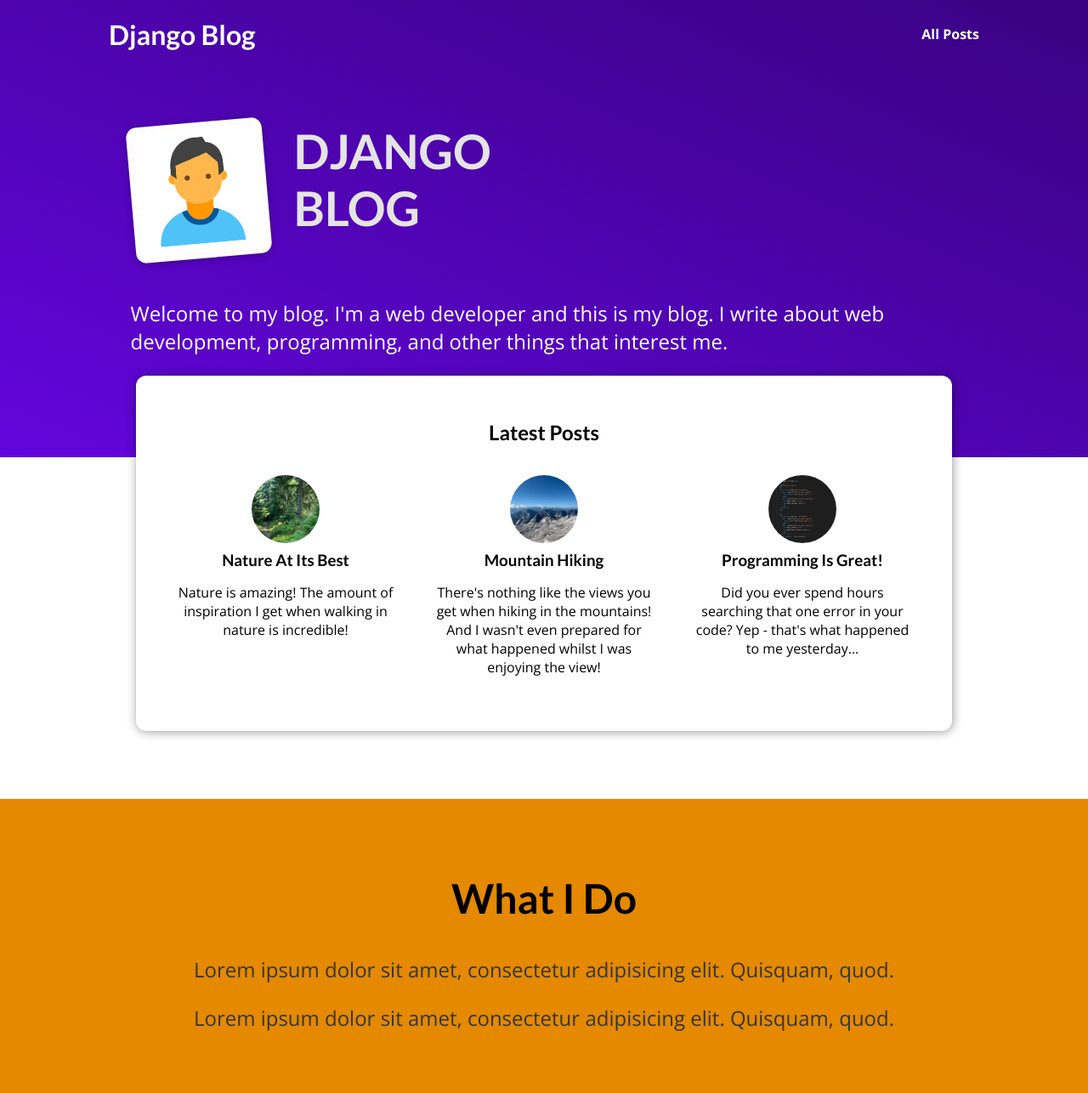
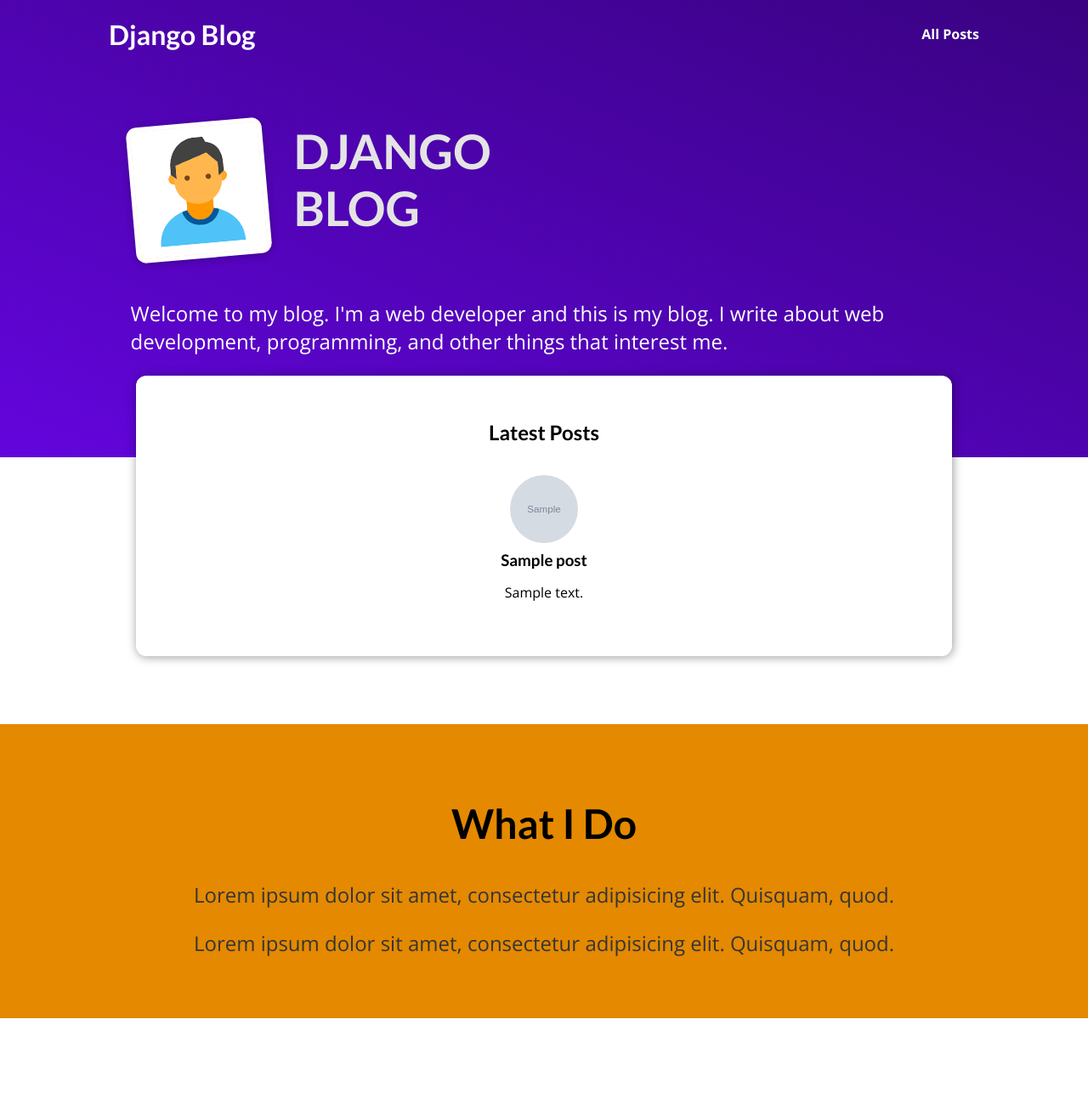
Before and after one commit to AvishkaUmesh/django_blog, a Django app: page / in a window 1280 px wide. Shown: the whole page at 85% size. After the commit the page ends 1198 px from the top, so only its background shows below. Run offline with Django 4.2, Linux system fonts and the light colour scheme; tables that the repository leaves empty hold one stand-in row (values such as "Sample post"); grey boxes marked "Sample" are stand-in pictures.

Commit message:
updated view for models

```diff
--- a/blog/templates/blog/includes/post.html
+++ b/blog/templates/blog/includes/post.html
@@ -2,7 +2,7 @@
 <li>
 	<article class="post">
 		<a href="{% url 'blog-post-details' slug=post.slug %}">
-			<img src="{% static 'blog/images/'|add:post.image %}" alt="{{ post.title }}">
+			<img src="{% static 'blog/images/'|add:post.image_name %}" alt="{{ post.title }}">
 			<div class="post__content">
 				<h3>
 					{{ post.title }}
--- a/blog/views.py
+++ b/blog/views.py
@@ -1,83 +1,12 @@
-from datetime import date
-from django.shortcuts import render
-
-posts_data = [
-    {
-        "slug": "hike-in-the-mountains",
-        "image": "mountains.jpg",
-        "author": "Avishka",
-        "date": date(2021, 7, 21),
-        "title": "Mountain Hiking",
-        "excerpt": "There's nothing like the views you get when hiking in the mountains! And I wasn't even prepared for what happened whilst I was enjoying the view!",
-        "content": """
-          Lorem ipsum dolor sit amet consectetur adipisicing elit. Officiis nobis
-          aperiam est praesentium, quos iste consequuntur omnis exercitationem quam
-          velit labore vero culpa ad mollitia? Quis architecto ipsam nemo. Odio.
-
-          Lorem ipsum dolor sit amet consectetur adipisicing elit. Officiis nobis
-          aperiam est praesentium, quos iste consequuntur omnis exercitationem quam
-          velit labore vero culpa ad mollitia? Quis architecto ipsam nemo. Odio.
-
-          Lorem ipsum dolor sit amet consectetur adipisicing elit. Officiis nobis
-          aperiam est praesentium, quos iste consequuntur omnis exercitationem quam
-          velit labore vero culpa ad mollitia? Quis architecto ipsam nemo. Odio.
-        """,
-    },
-    {
-        "slug": "programming-is-fun",
-        "image": "coding.jpg",
-        "author": "Avishka",
-        "date": date(2022, 3, 10),
-        "title": "Programming Is Great!",
-        "excerpt": "Did you ever spend hours searching that one error in your code? Yep - that's what happened to me yesterday...",
-        "content": """
-          Lorem ipsum dolor sit amet consectetur adipisicing elit. Officiis nobis
-          aperiam est praesentium, quos iste consequuntur omnis exercitationem quam
-          velit labore vero culpa ad mollitia? Quis architecto ipsam nemo. Odio.
-
-          Lorem ipsum dolor sit amet consectetur adipisicing elit. Officiis nobis
-          aperiam est praesentium, quos iste consequuntur omnis exercitationem quam
-          velit labore vero culpa ad mollitia? Quis architecto ipsam nemo. Odio.
-
-          Lorem ipsum dolor sit amet consectetur adipisicing elit. Officiis nobis
-          aperiam est praesentium, quos iste consequuntur omnis exercitationem quam
-          velit labore vero culpa ad mollitia? Quis architecto ipsam nemo. Odio.
-        """,
-    },
-    {
-        "slug": "into-the-woods",
-        "image": "woods.jpg",
-        "author": "Avishka",
-        "date": date(2020, 8, 5),
-        "title": "Nature At Its Best",
-        "excerpt": "Nature is amazing! The amount of inspiration I get when walking in nature is incredible!",
-        "content": """
-          Lorem ipsum dolor sit amet consectetur adipisicing elit. Officiis nobis
-          aperiam est praesentium, quos iste consequuntur omnis exercitationem quam
-          velit labore vero culpa ad mollitia? Quis architecto ipsam nemo. Odio.
-
-          Lorem ipsum dolor sit amet consectetur adipisicing elit. Officiis nobis
-          aperiam est praesentium, quos iste consequuntur omnis exercitationem quam
-          velit labore vero culpa ad mollitia? Quis architecto ipsam nemo. Odio.
-
-          Lorem ipsum dolor sit amet consectetur adipisicing elit. Officiis nobis
-          aperiam est praesentium, quos iste consequuntur omnis exercitationem quam
-          velit labore vero culpa ad mollitia? Quis architecto ipsam nemo. Odio.
-        """,
-    },
-]
-
-
-def get_date(post):
-    return post["date"]
+from django.shortcuts import render, get_object_or_404
+from .models import Post
 
 
 # Create your views here.
 
 
 def start_page(request):
-    sorted_posts = sorted(posts_data, key=get_date)
-    latest_posts = sorted_posts[-3:]
+    latest_posts = Post.objects.all().order_by("-date")[:3]
     return render(
         request,
         "blog/index.html",
@@ -88,6 +17,7 @@ def start_page(request):
 
 
 def posts(request):
+    posts_data = Post.objects.all().order_by("-date")
     return render(
         request,
         "blog/all-posts.html",
@@ -98,5 +28,7 @@ def posts(request):
 
 
 def post_details(request, slug):
-    post = next(post for post in posts_data if post["slug"] == slug)
-    return render(request, "blog/post-details.html", {"post": post})
+    post = get_object_or_404(Post, slug=slug)
+    return render(
+        request, "blog/post-details.html", {"post": post, "post_tags": post.tags.all()}
+    )
```
Also changed, not shown: blog/static/blog/post-details.css (+13 -0 lines), blog/templates/blog/post-details.html (+7 -2 lines).
